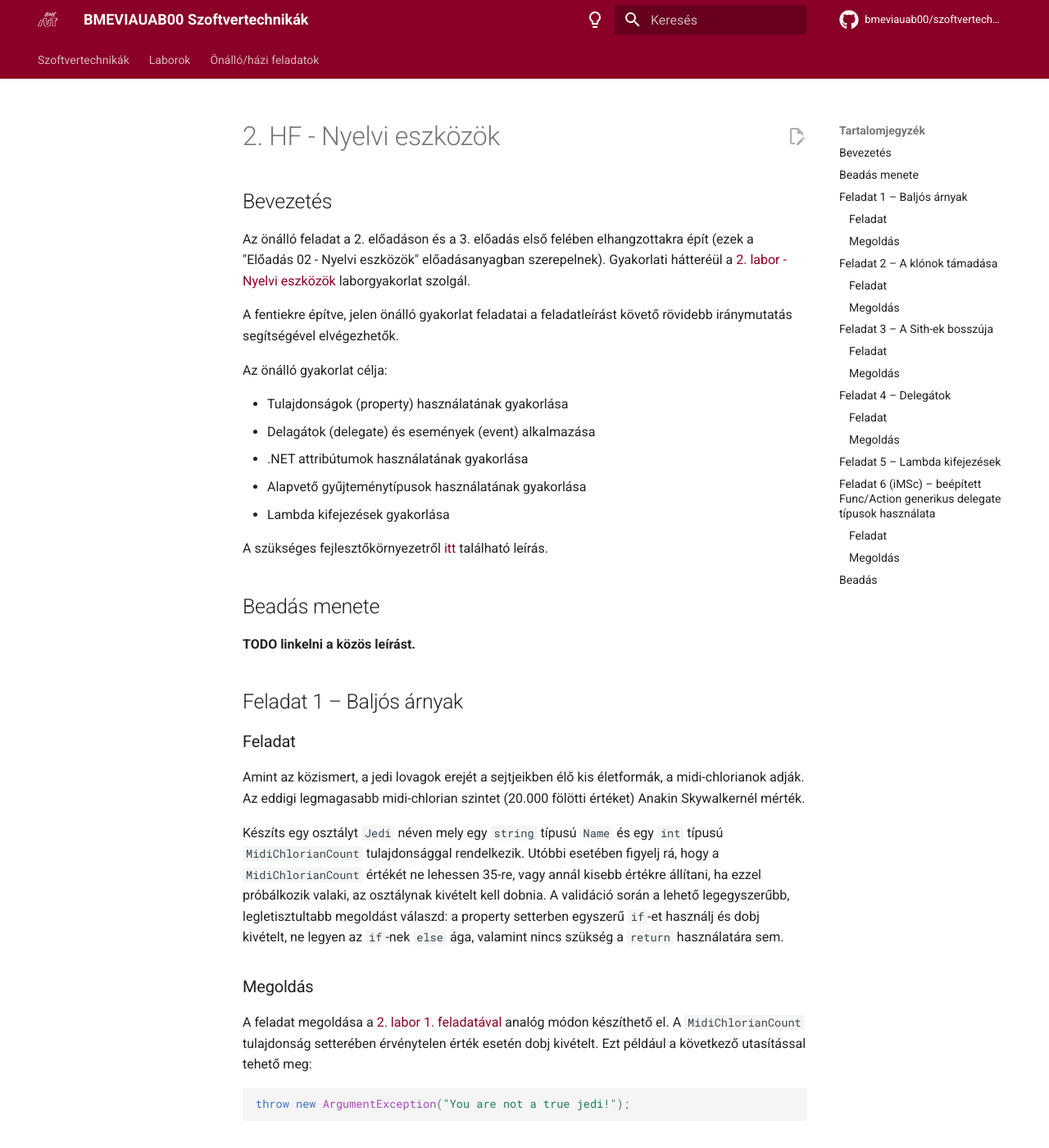
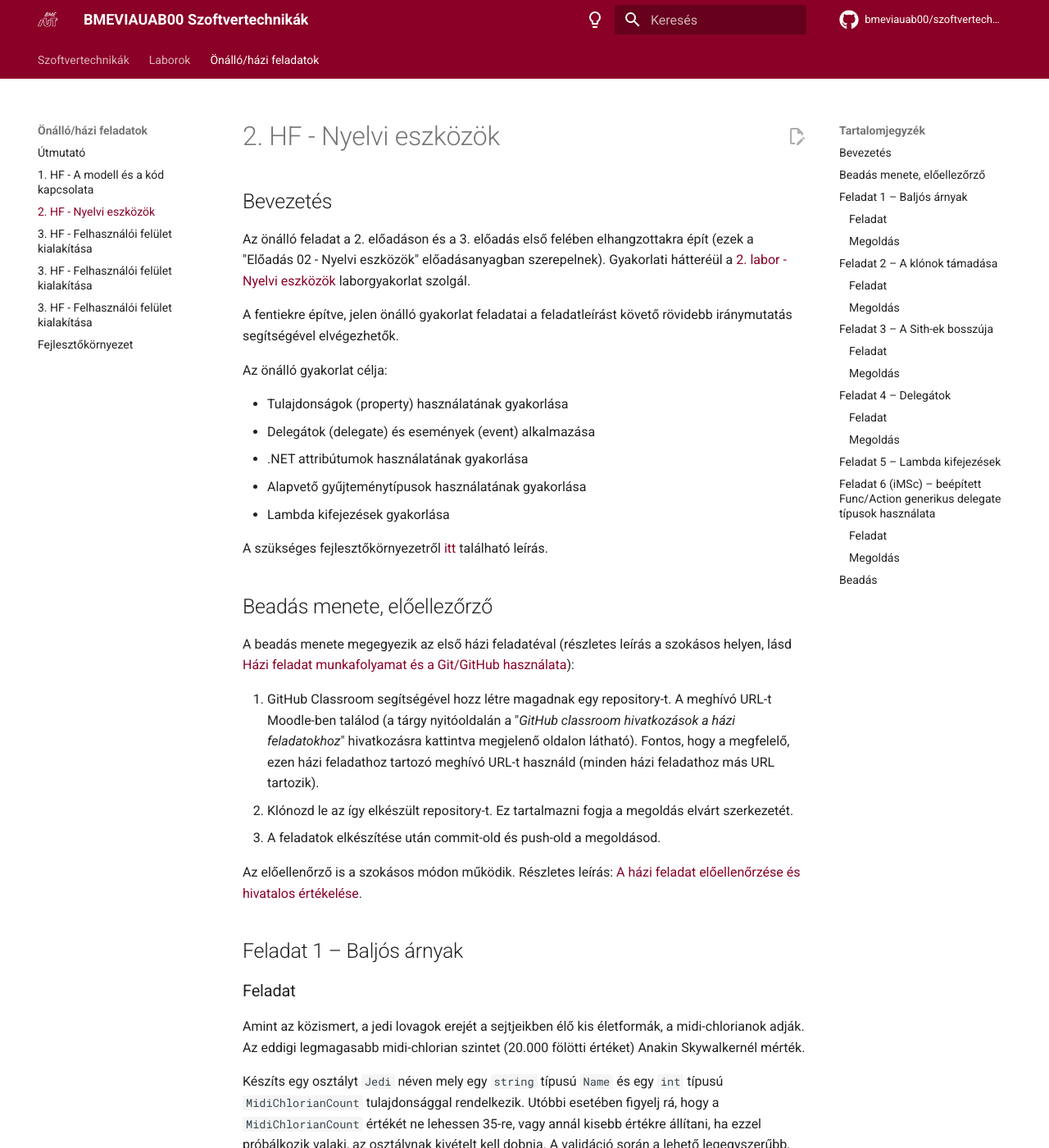
Before and after one commit to bmeviauab00/szoftvertechnikak, an MkDocs documentation site: the page built from docs/hazi/2-nyelvi-eszkozok/index.md, in a window 1280 px wide and 1400 px high. Shown: the whole window at 82% size. Built offline with MkDocs 1.6.1 and Material for MkDocs 9.7.7, drawn with Linux system fonts in a browser that asks for light colours; comment, search, counter and statistics services are not loaded; some of the changed text lies outside the part shown.

Commit message:
2. Házi publikálása

```diff
--- a/docs/hazi/2-nyelvi-eszkozok/index.md
+++ b/docs/hazi/2-nyelvi-eszkozok/index.md
@@ -15,16 +13,22 @@ A fentiekre építve, jelen önálló gyakorlat feladatai a feladatleírást kö
 Az önálló gyakorlat célja:
 
 - Tulajdonságok (property) használatának gyakorlása
-- Delagátok (delegate) és események (event) alkalmazása
+- Delegátok (delegate) és események (event) alkalmazása
 - .NET attribútumok használatának gyakorlása
 - Alapvető gyűjteménytípusok használatának gyakorlása
 - Lambda kifejezések gyakorlása
 
 A szükséges fejlesztőkörnyezetről [itt](../fejlesztokornyezet/index.md) található leírás.
 
-## Beadás menete
+## Beadás menete, előellezőrző
 
-**TODO linkelni a közös leírást.**
+A beadás menete megegyezik az első házi feladatéval (részletes leírás a szokásos helyen, lásd [Házi feladat munkafolyamat és a Git/GitHub használata](../hf-folyamat/index.md)):
+
+1. GitHub Classroom segítségével hozz létre magadnak egy repository-t. A meghívó URL-t Moodle-ben találod (a tárgy nyitóoldalán a "*GitHub classroom hivatkozások a házi feladatokhoz*" hivatkozásra kattintva megjelenő oldalon látható). Fontos, hogy a megfelelő, ezen házi feladathoz tartozó meghívó URL-t használd (minden házi feladathoz más URL tartozik).
+2. Klónozd le az így elkészült repository-t. Ez tartalmazni fogja a megoldás elvárt szerkezetét.
+3. A feladatok elkészítése után commit-old és push-old a megoldásod.
+
+Az előellenőrző is a szokásos módon működik. Részletes leírás: [A házi feladat előellenőrzése és hivatalos értékelése](../eloellenorzes-ertekeles/index.md).
 
 ## Feladat 1 – Baljós árnyak
 
--- a/docs/hazi/index.md
+++ b/docs/hazi/index.md
@@ -6,7 +6,7 @@ Az önálló/házi feladatokra vonatkozó pontos követelmények Moodle-ben, a [
 ## A feladatok
 
 - [1. HF - A modell és a kód kapcsolata](../hazi/1-model-es-kod-kapcsolata/index.md)
-- [2. HF - Nyelvi eszközök](../hazi/meghirdetes-elott.md)
+- [2. HF - Nyelvi eszközök](../hazi/2-nyelvi-eszkozok/index.md)
 - [3. HF - Felhasználói felület kialakítása](../hazi/meghirdetes-elott.md)
 - [4. HF - Többszálú alkalmazások fejlesztése](../hazi/meghirdetes-elott.md)
 - [5. HF - Document-View architektúra](../hazi/meghirdetes-elott.md)
--- a/mkdocs.yml
+++ b/mkdocs.yml
@@ -96,7 +96,7 @@ nav:
   - "Önálló/házi feladatok":
       - 'Útmutató': hazi/index.md
       - '1. HF - A modell és a kód kapcsolata': hazi/1-model-es-kod-kapcsolata/index.md
-      - '2. HF - Nyelvi eszközök': hazi/meghirdetes-elott.md
+      - '2. HF - Nyelvi eszközök': hazi/2-nyelvi-eszkozok/index.md
       - '3. HF - Felhasználói felület kialakítása': hazi/meghirdetes-elott.md
       - '4. HF - Többszálú alkalmazások fejlesztése': hazi/meghirdetes-elott.md
       - '5. HF - Document-View architektúra': hazi/meghirdetes-elott.md
```
Also changed, not shown: other parts of docs/hazi/2-nyelvi-eszkozok/index.md (+1 -3 lines).
